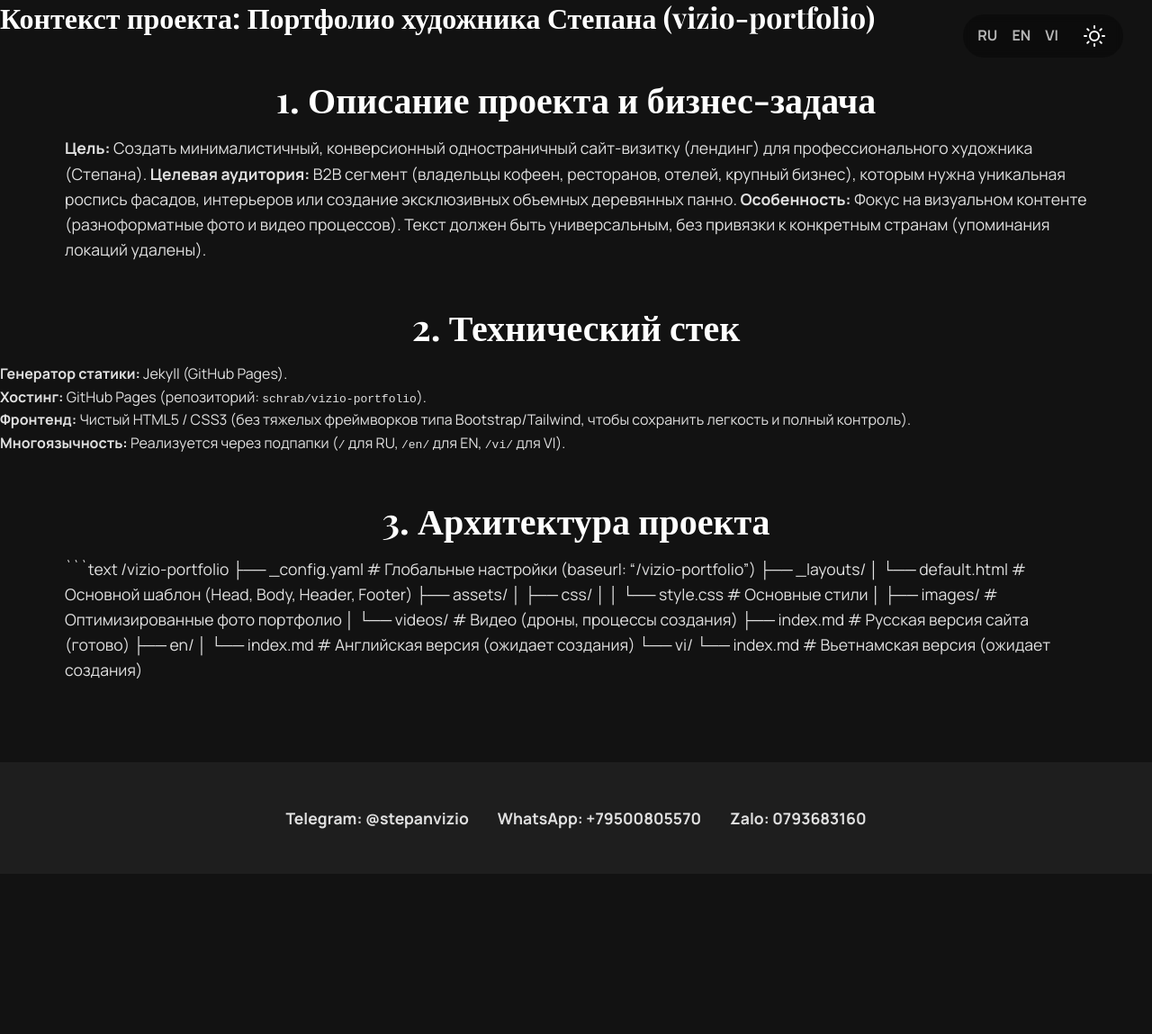
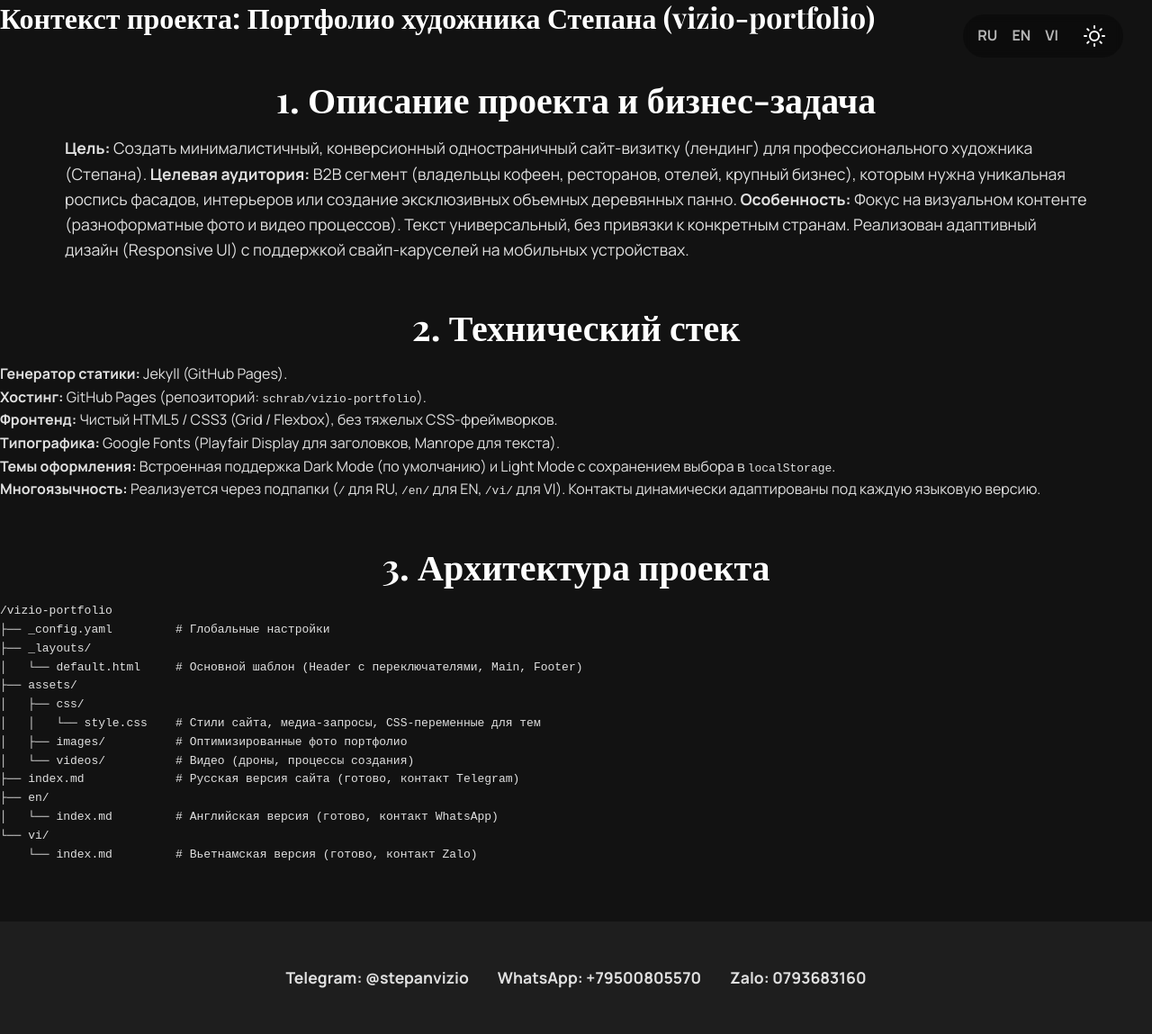
Before and after one commit to schrab/vizio-portfolio, a Jekyll site: the page built from agents.md, in a window 1280 px wide. Shown: the whole page at 90% size. Built offline with Jekyll 4.4.1, drawn with Linux system fonts in a browser that asks for light colours; some web fonts are replaced; our own code applies the rules of GitHub Pages for plain Markdown files; before the commit the page ends 971 px from its top, so only the background shows below that.

Commit message:
Update agents.md documentation to match current project state

````diff
--- a/agents.md
+++ b/agents.md
@@ -3,27 +3,30 @@
 ## 1. Описание проекта и бизнес-задача
 **Цель:** Создать минималистичный, конверсионный одностраничный сайт-визитку (лендинг) для профессионального художника (Степана).
 **Целевая аудитория:** B2B сегмент (владельцы кофеен, ресторанов, отелей, крупный бизнес), которым нужна уникальная роспись фасадов, интерьеров или создание эксклюзивных объемных деревянных панно.
-**Особенность:** Фокус на визуальном контенте (разноформатные фото и видео процессов). Текст должен быть универсальным, без привязки к конкретным странам (упоминания локаций удалены).
+**Особенность:** Фокус на визуальном контенте (разноформатные фото и видео процессов). Текст универсальный, без привязки к конкретным странам. Реализован адаптивный дизайн (Responsive UI) с поддержкой свайп-каруселей на мобильных устройствах.
 
 ## 2. Технический стек
 *   **Генератор статики:** Jekyll (GitHub Pages).
 *   **Хостинг:** GitHub Pages (репозиторий: `schrab/vizio-portfolio`).
-*   **Фронтенд:** Чистый HTML5 / CSS3 (без тяжелых фреймворков типа Bootstrap/Tailwind, чтобы сохранить легкость и полный контроль).
-*   **Многоязычность:** Реализуется через подпапки (`/` для RU, `/en/` для EN, `/vi/` для VI).
+*   **Фронтенд:** Чистый HTML5 / CSS3 (Grid / Flexbox), без тяжелых CSS-фреймворков.
+*   **Типографика:** Google Fonts (Playfair Display для заголовков, Manrope для текста).
+*   **Темы оформления:** Встроенная поддержка Dark Mode (по умолчанию) и Light Mode с сохранением выбора в `localStorage`.
+*   **Многоязычность:** Реализуется через подпапки (`/` для RU, `/en/` для EN, `/vi/` для VI). Контакты динамически адаптированы под каждую языковую версию.
 
 ## 3. Архитектура проекта
 ```text
 /vizio-portfolio
-├── _config.yaml         # Глобальные настройки (baseurl: "/vizio-portfolio")
+├── _config.yaml         # Глобальные настройки
 ├── _layouts/
-│   └── default.html     # Основной шаблон (Head, Body, Header, Footer)
+│   └── default.html     # Основной шаблон (Header с переключателями, Main, Footer)
 ├── assets/
 │   ├── css/
-│   │   └── style.css    # Основные стили
+│   │   └── style.css    # Стили сайта, медиа-запросы, CSS-переменные для тем
 │   ├── images/          # Оптимизированные фото портфолио
 │   └── videos/          # Видео (дроны, процессы создания)
-├── index.md             # Русская версия сайта (готово)
+├── index.md             # Русская версия сайта (готово, контакт Telegram)
 ├── en/
-│   └── index.md         # Английская версия (ожидает создания)
+│   └── index.md         # Английская версия (готово, контакт WhatsApp)
 └── vi/
-    └── index.md         # Вьетнамская версия (ожидает создания)
+    └── index.md         # Вьетнамская версия (готово, контакт Zalo)
+```
````
